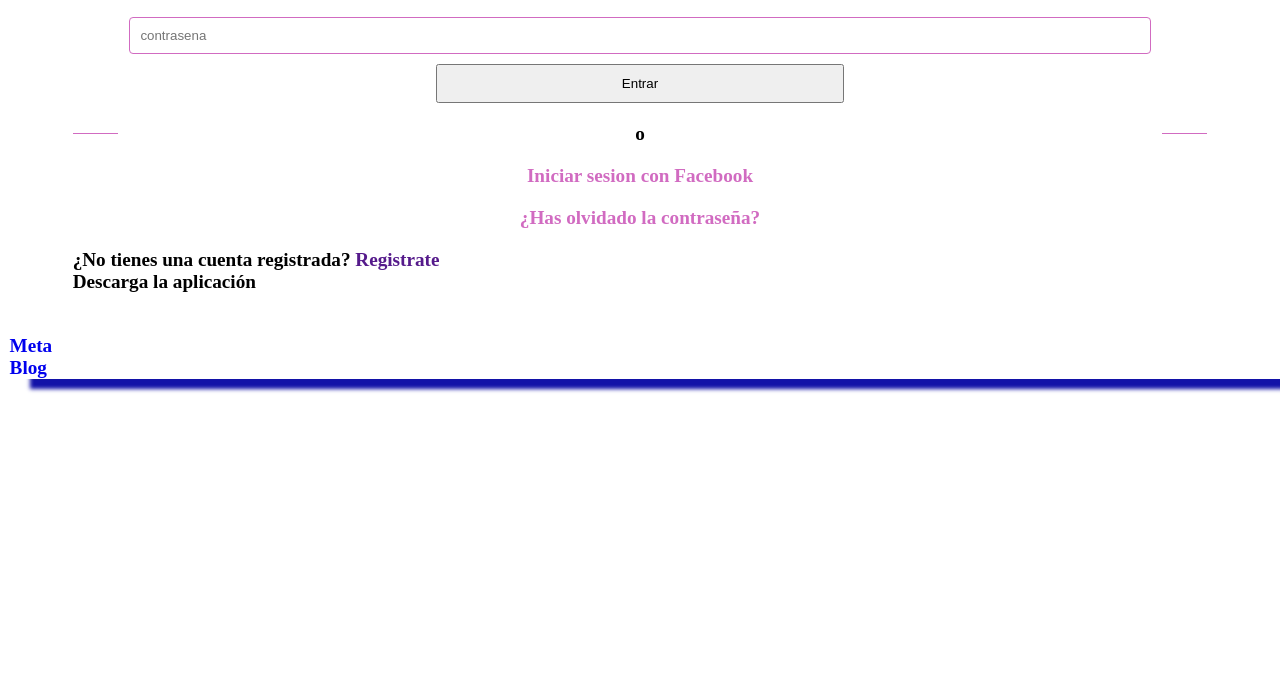
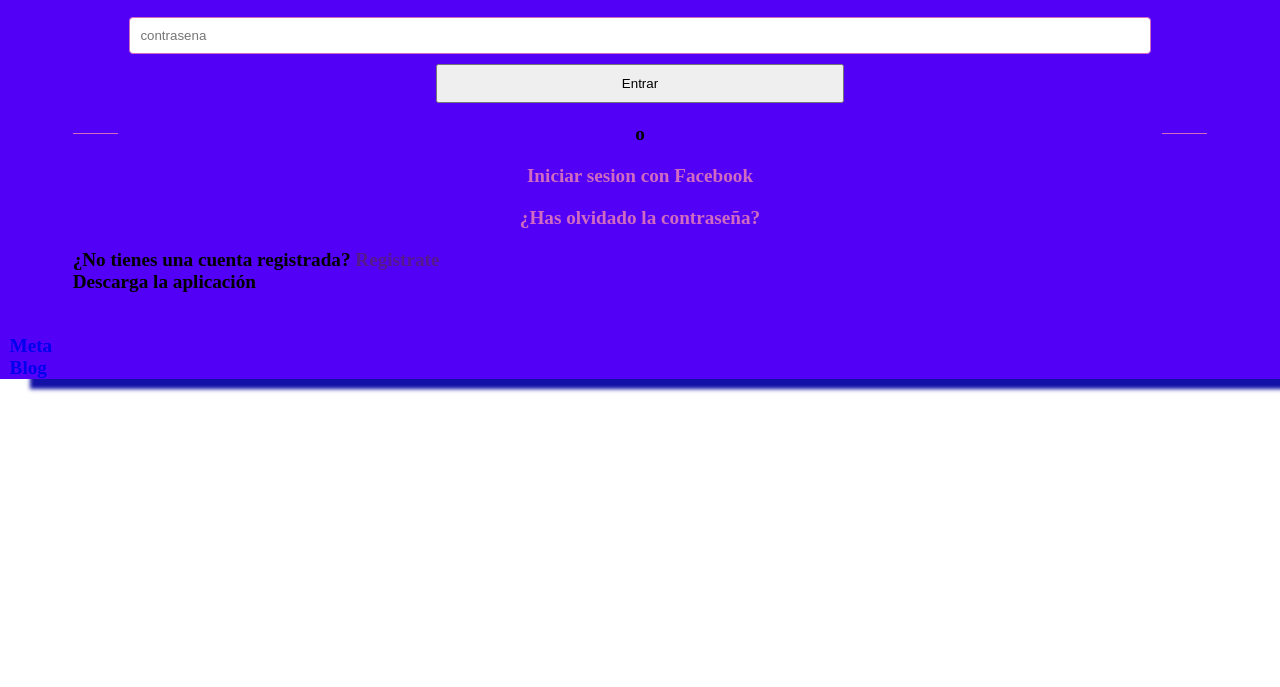
Before and after one commit to jorgebermudez36/CursoPlatzi, a plain HTML site: page index.html in a window 1280 px wide. Shown: the part 113-800 px from the top of the page. Drawn offline with Linux system fonts and the light colour scheme.

Commit message:
Version con SSH

```diff
--- a/index.html
+++ b/index.html
@@ -8,7 +8,7 @@
     <link rel="preconnect" href="https://fonts.gstatic.com" crossorigin>
     <link href="https://fonts.googleapis.com/css2?family=Roboto&display=swap" rel="stylesheet">
     <link rel="stylesheet" href="./src/style.css">
-    <title>Clon Example</title>
+    <title>Clon con clave SSH</title>
 </head>
 <body>
     <header class="header">
--- a/src/style.css
+++ b/src/style.css
@@ -1,10 +1,6 @@
 :root{
     --red-color: rgb(209, 107, 193);
-<<<<<<< HEAD
-    --blue-color: #f67b00;
-=======
     --blue-color: #5200F6;
->>>>>>> db8c5ced9c1f5b22dc457181bc00a9a3caa88774
 }
 
 .header{
```
Also changed, not shown: 2 other files.
